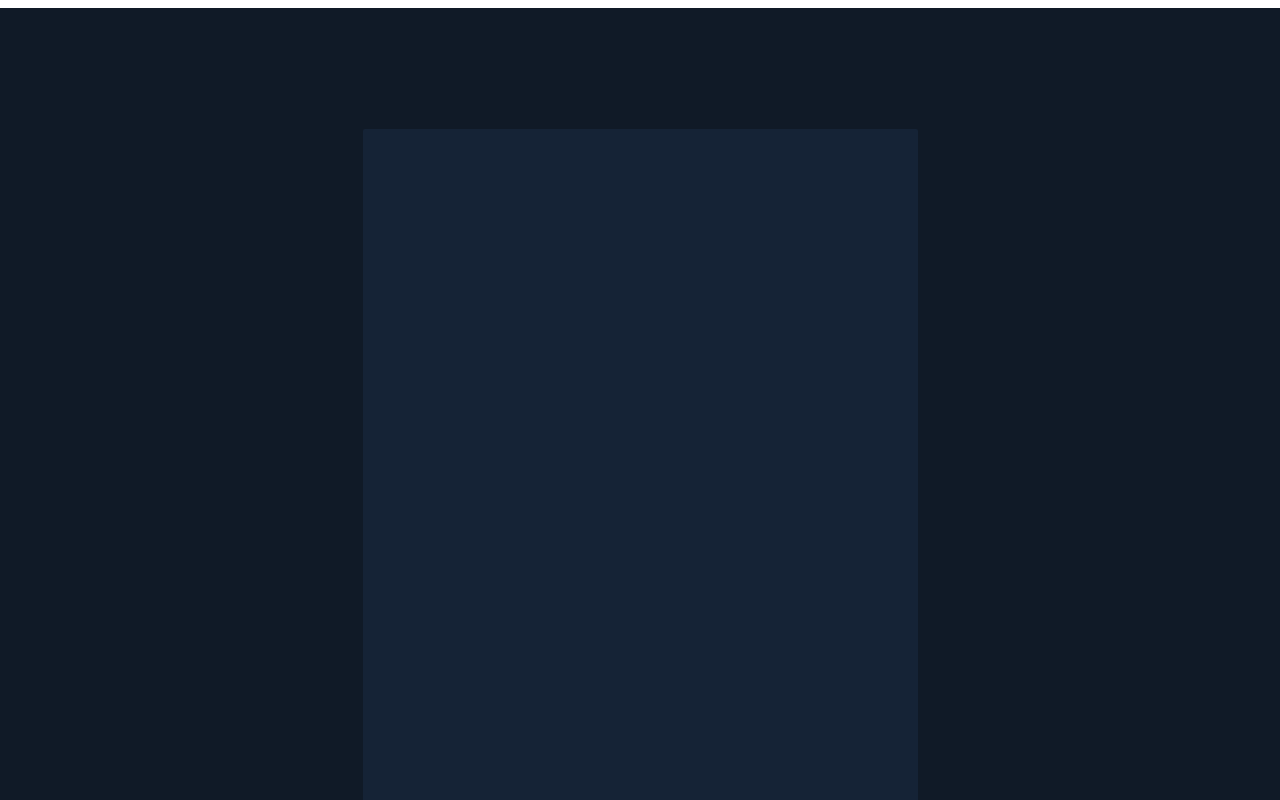
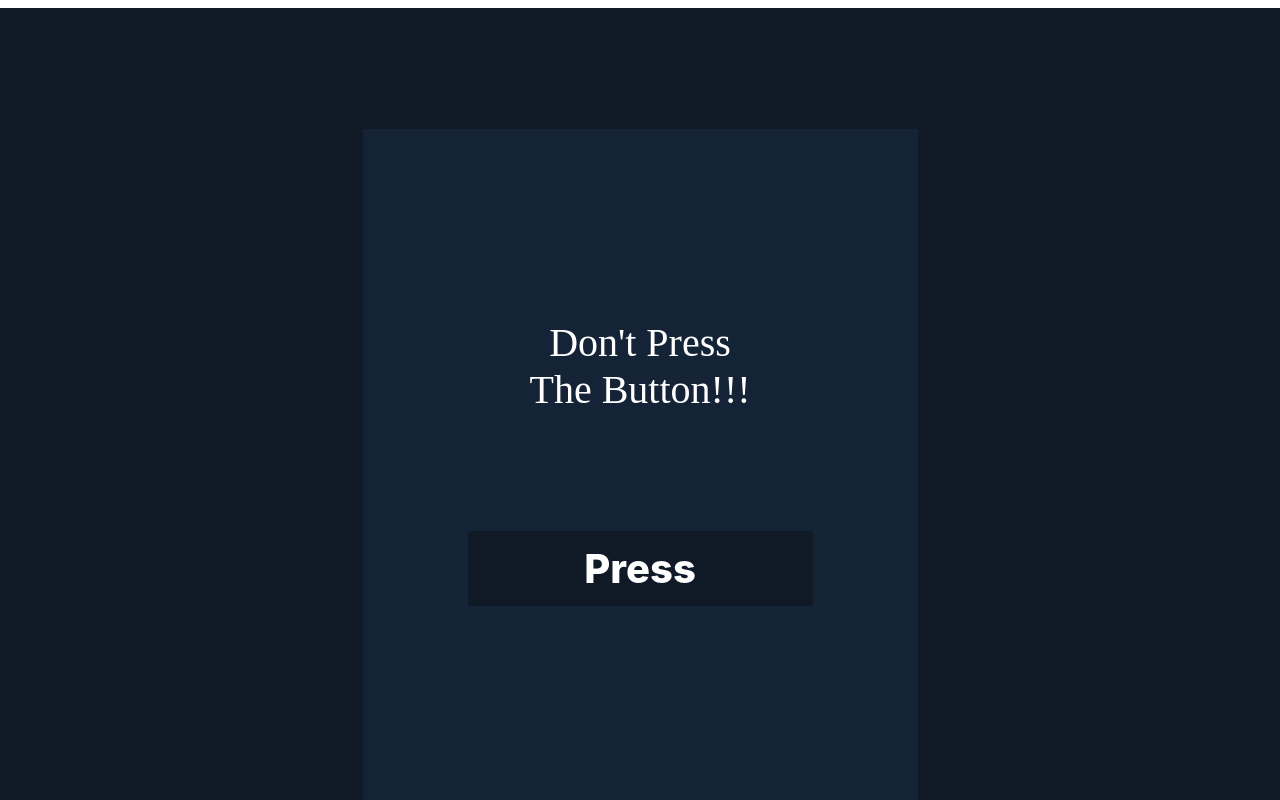
Before and after one commit to VinicioSales/dontPress, an Angular app: page / in a window 1280 px wide. Shown: the top 800 px of the page. Built offline with nearby package versions, Linux system fonts and the light colour scheme.

Commit message:
Tela 1 pronta

```diff
--- a/src/app/app.component.html
+++ b/src/app/app.component.html
@@ -6,6 +6,9 @@
   <title>Don't Press the Button</title>
 </head>
 <body>
-  <app-main-frame></app-main-frame>
+  <app-main-frame>
+    <app-texto></app-texto>
+    <app-button></app-button>
+  </app-main-frame>
 </body>
 </html>
--- a/src/app/app.module.ts
+++ b/src/app/app.module.ts
@@ -5,12 +5,14 @@ import { AppRoutingModule } from './app-routing.module';
 import { AppComponent } from './app.component';
 import { MainFrameComponent } from './components/main-frame/main-frame.component';
 import { ButtonComponent } from './components/button/button.component';
+import { TextoComponent } from './components/texto/texto.component';
 
 @NgModule({
   declarations: [
     AppComponent,
     MainFrameComponent,
     ButtonComponent,
+    TextoComponent,
   ],
   imports: [
     BrowserModule,
--- a/src/app/components/button/button.component.css
+++ b/src/app/components/button/button.component.css
@@ -0,0 +1,21 @@
+.botao {
+    width: 345px;
+    height: 75px;
+    flex-shrink: 0;
+    color: white;
+    text-align: center;
+    font-family: Inter;
+    font-size: 40px;
+    font-style: normal;
+    font-weight: 800;
+    line-height: normal;
+    border: none;
+    border-radius: 3px;
+    background: #101A27;
+    cursor:not-allowed;
+}
+
+.botao:hover {
+    background: red;
+    color: black;
+}
--- a/src/app/components/button/button.component.html
+++ b/src/app/components/button/button.component.html
@@ -1 +1 @@
-<button></button>
+<button class="botao">{{ textoBotao }}</button>
--- a/src/app/components/button/button.component.ts
+++ b/src/app/components/button/button.component.ts
@@ -6,5 +6,5 @@ import { Component } from '@angular/core';
   styleUrls: ['./button.component.css']
 })
 export class ButtonComponent {
-
+  textoBotao: string = 'Press'
 }
--- a/src/app/components/main-frame/main-frame.component.css
+++ b/src/app/components/main-frame/main-frame.component.css
@@ -1,7 +1,7 @@
 .main-frame-background {
     display: grid;
     grid-template-columns: 1fr;
-    grid-template-rows: 30vh 30vh 30vh;
+    grid-template-rows: 1fr 1fr 1fr;
     grid-template-areas:    "t"
                             "m"
                             "b";
@@ -16,3 +16,18 @@
     margin-top: 121px;
     margin-bottom: 121px;
 }
+
+.main-frame-background .m {
+    grid-area: m;
+    display: flex;
+    justify-content: center;
+    align-items: center;
+}
+
+.main-frame-background .t {
+    grid-area: t;
+    display: flex;
+    justify-content: center;
+    align-items: center;
+
+}
--- a/src/app/components/main-frame/main-frame.component.html
+++ b/src/app/components/main-frame/main-frame.component.html
@@ -1,2 +1,8 @@
 <div [ngClass]="mainFrameBackground">
+    <div [ngClass]="'t'">
+        <ng-content select="app-texto"></ng-content>
+    </div>
+    <div [ngClass]="'m'">
+        <ng-content select="app-button"></ng-content>
+    </div>
 </div>
--- /dev/null
+++ b/src/app/components/texto/texto.component.css
@@ -0,0 +1,11 @@
+.texto {
+    color: #FFF;
+    text-align: center;
+    font-size: 40px;
+    font-style: normal;
+    font-weight: 400;
+    line-height: normal;
+    width: 248px;
+    height: 96px;
+    margin-top: 190px;
+}
--- /dev/null
+++ b/src/app/components/texto/texto.component.html
@@ -0,0 +1 @@
+<p [ngClass]="'texto'">{{ texto }}</p>
--- /dev/null
+++ b/src/app/components/texto/texto.component.ts
@@ -0,0 +1,10 @@
+import { Component } from '@angular/core';
+
+@Component({
+  selector: 'app-texto',
+  templateUrl: './texto.component.html',
+  styleUrls: ['./texto.component.css']
+})
+export class TextoComponent {
+  texto = "Don't Press The Button!!!"
+}
```
Also changed, not shown: 1 other file (tests, documents, lock files or other folders).
